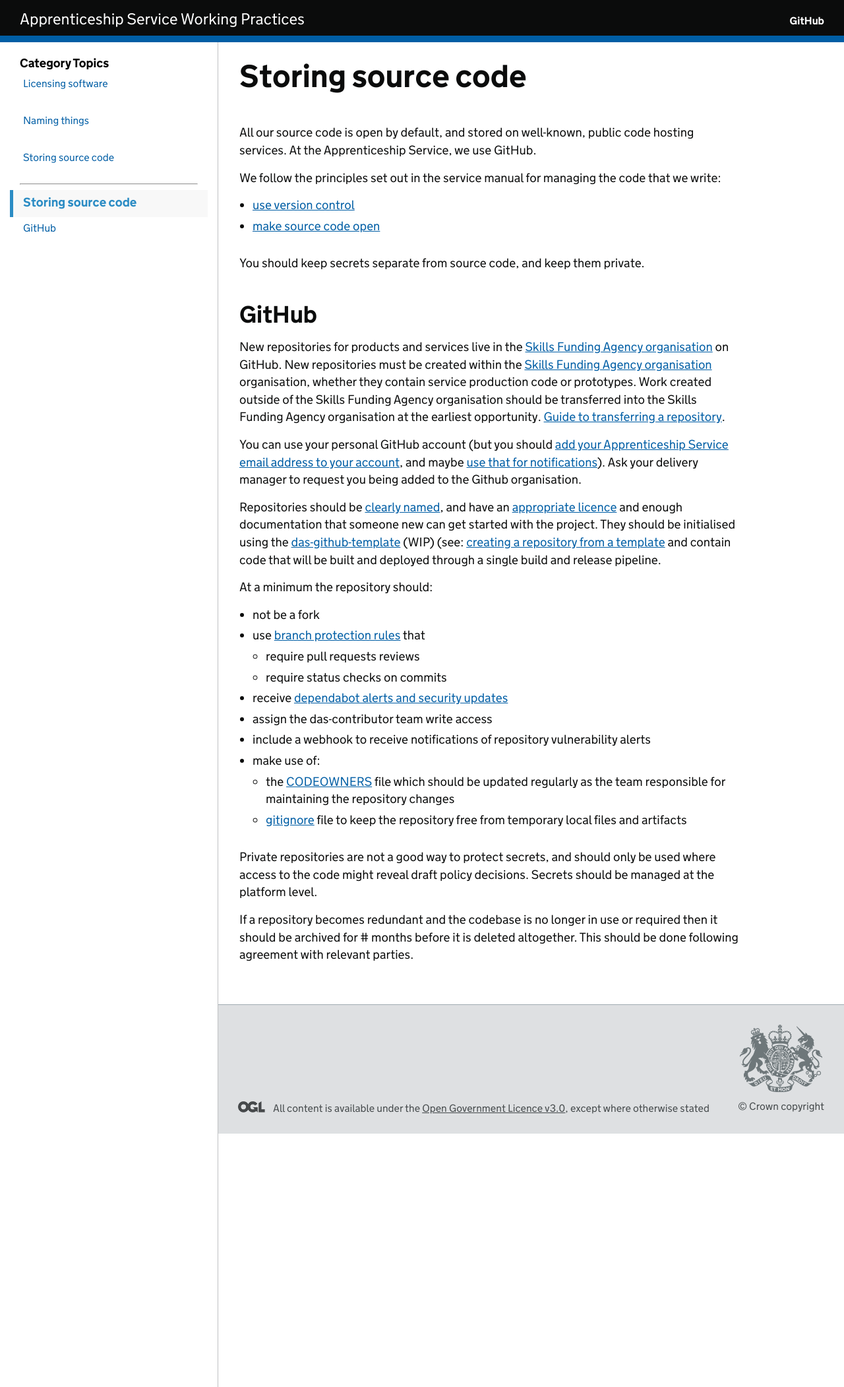
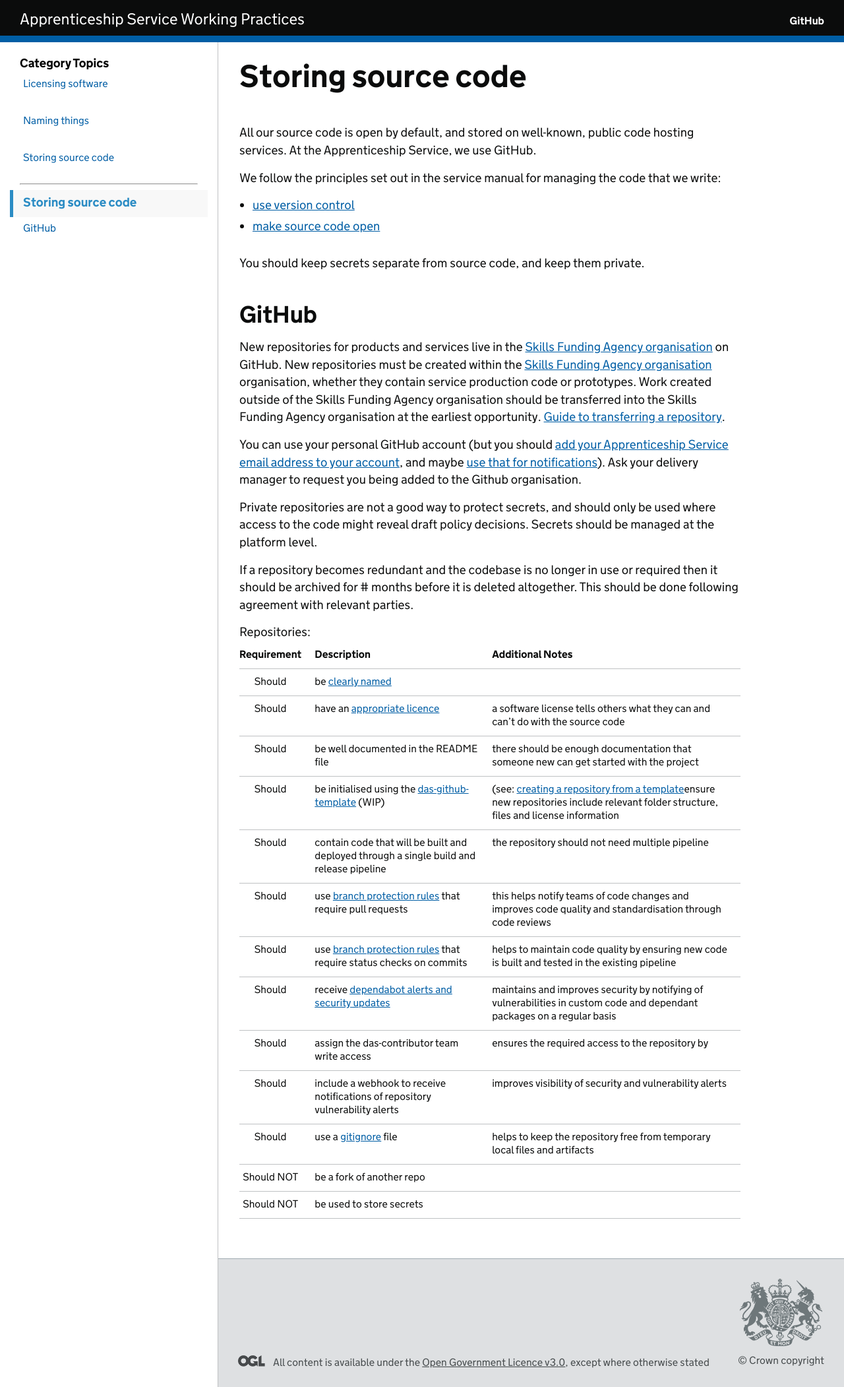
Before and after one commit to SkillsFundingAgency/das-technical-guidance, a Jekyll site: the page built from standards/storing-source-code.md, in a window 1280 px wide. Shown: the whole page at 66% size. Built offline with Jekyll 4.4.1, drawn with Linux system fonts in a browser that asks for light colours.

Commit message:
Remove CODEOWNERS, format as table

```diff
--- a/standards/storing-source-code.md
+++ b/standards/storing-source-code.md
@@ -27,27 +27,27 @@ email address to your account](https://help.github.com/articles/adding-an-email-
 and maybe [use that for notifications](https://help.github.com/articles/managing-notification-emails-for-organizations/)).
 Ask your delivery manager to request you being added to the Github organisation.
 
-Repositories should be [clearly named]({{ '/standards/naming-things' | relative_url }}),
-and have an [appropriate licence]({{ '/standards/licencing-software-or-code' | relative_url }})
-and enough documentation that someone new can get started with the
-project. They should be initialised using the [das-github-template]{:target="_blank"} (WIP) (see: [creating a repository from a template]{:target="_blank"} and contain code that will be built and deployed through a single build and release pipeline.
-
-At a minimum the repository should:
-
-- not be a fork
-- use [branch protection rules]{:target="_blank"} that
-    - require pull requests reviews
-    - require status checks on commits
-- receive [dependabot alerts and security updates]{:target="_blank"}
-- assign the das-contributor team write access
-- include a webhook to receive notifications of repository vulnerability alerts
-- make use of:
-    - the [CODEOWNERS]{:target="_blank"} file which should be updated regularly as the team responsible for maintaining the repository changes
-    - [gitignore]{:target="_blank"} file to keep the repository free from temporary local files and artifacts
-
-Private repositories are not a good way to protect secrets, and should only be used where access to the code might reveal draft policy decisions.  Secrets should be managed at the platform level.
+Private repositories are not a good way to protect secrets, and should only be used where access to the code might reveal draft policy decisions. Secrets should be managed at the platform level.
 
 If a repository becomes redundant and the codebase is no longer in use or required then it should be archived for # months before it is deleted altogether. This should be done following agreement with relevant parties.
+
+Repositories:
+
+|Requirement| Description                     | Additional Notes
+|:-:| - | - |
+|Should|be [clearly named]({{ '/standards/naming-things' |relative_url }})||
+|Should|have an [appropriate licence]({{ '/standards/licencing-software-or-code' | relative_url }})|a software license tells others what they can and can't do with the source code|
+|Should|be well documented in the README file|there should be enough documentation that someone new can get started with the project|
+|Should|be initialised using the [das-github-template]{:target="_blank"} (WIP) |(see: [creating a repository from a template]{:target="_blank"}ensure new repositories include relevant folder structure, files and license information|
+|Should|contain code that will be built and deployed through a single build and release pipeline|the repository should not need multiple pipeline |
+|Should|use [branch protection rules]{:target="_blank"} that require pull requests|this helps notify teams of code changes and improves code quality and standardisation through code reviews|
+|Should|use [branch protection rules]{:target="_blank"} that require status checks on commits|helps to maintain code quality by ensuring new code is built and tested in the existing pipeline|
+|Should|receive [dependabot alerts and security updates]{:target="_blank"}|maintains and improves security by notifying of vulnerabilities in custom code and dependant packages on a regular basis|
+|Should|assign the das-contributor team write access|ensures the required access to the repository by |
+|Should|include a webhook to receive notifications of repository vulnerability alerts|improves visibility of security and vulnerability alerts|
+|Should|use a [gitignore]{:target="_blank"} file |helps to keep the repository free from temporary local files and artifacts|
+|Should NOT|be a fork of another repo||
+|Should NOT|be used to store secrets||
 
 [das-github-template]: https://github.com/SkillsFundingAgency/das-github-template
 [creating a repository from a template]: https://help.github.com/en/github/creating-cloning-and-archiving-repositories/creating-a-repository-from-a-template
```
